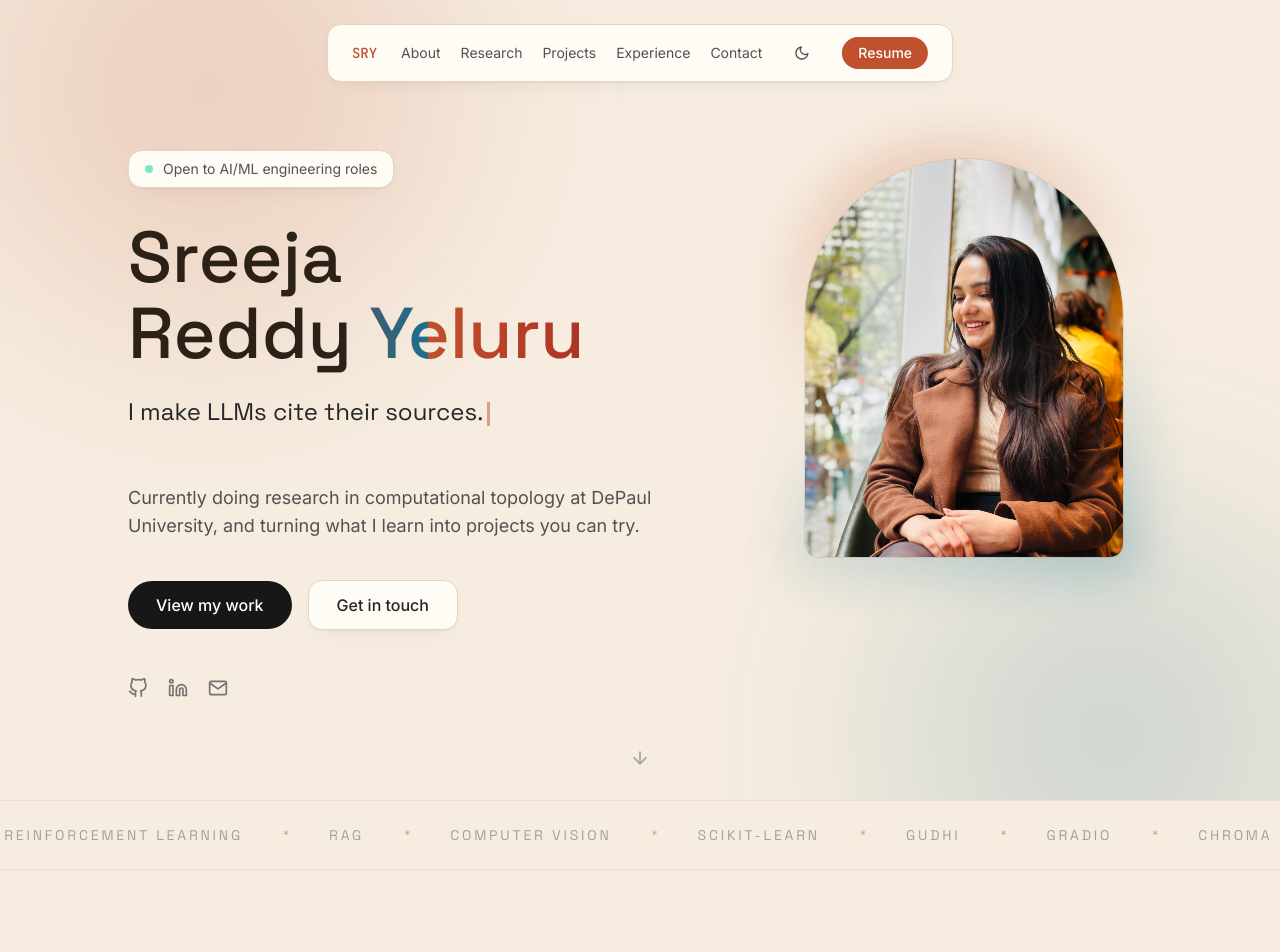
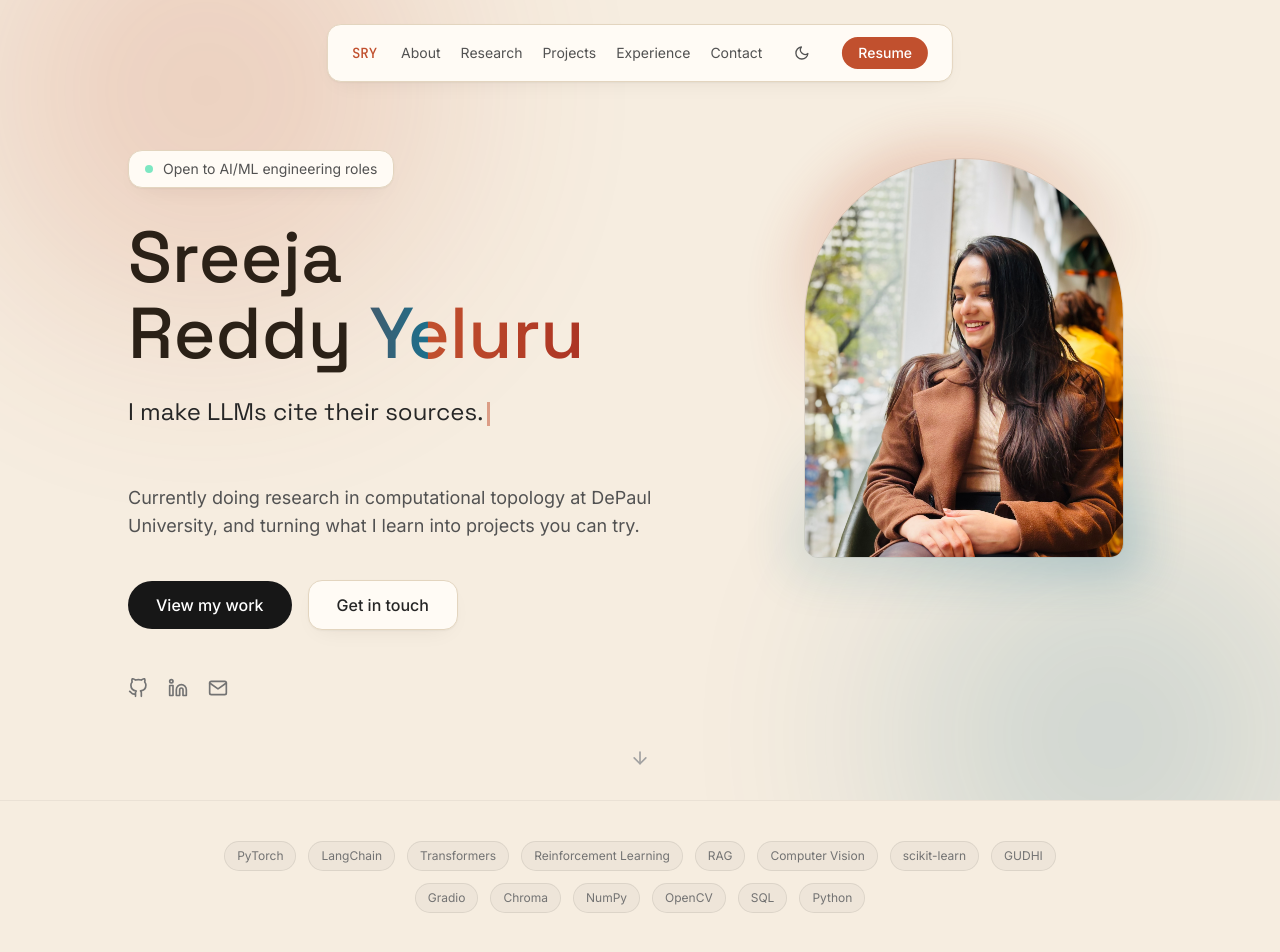
Before and after one commit to yelurusreejareddy/sreeja-portfolio, a React (Vite) app: page / in a window 1280 px wide. Shown: the top 952 px of the page. Built offline with nearby package versions, Linux system fonts and the light colour scheme.

Commit message:
Replace scrolling tech-stack ticker with static pill tags
Tried a floating-words alternative first but only 5-7 of 14 tags were
visible at once, working against the section's job of letting a
visitor scan the whole stack quickly. Static pills match the tag
style already used on project cards.

```diff
--- a/src/components/Marquee.jsx
+++ b/src/components/Marquee.jsx
@@ -16,16 +16,15 @@ const ITEMS = [
 ]
 
 export default function Marquee() {
-  const doubled = [...ITEMS, ...ITEMS]
   return (
-    <div className="relative overflow-hidden py-6 border-y border-black/5 select-none dark:border-white/8">
-      <div className="marquee-track flex w-max items-center gap-10">
-        {doubled.map((item, i) => (
-          <span key={i} className="flex items-center gap-10 shrink-0">
-            <span className="font-display text-sm uppercase tracking-[0.2em] text-neutral-400 dark:text-neutral-500">
-              {item}
-            </span>
-            <span className="text-xs" style={{ color: 'var(--terracotta)', opacity: 0.5 }}>*</span>
+    <div className="py-10 px-6 border-y border-black/5 select-none dark:border-white/8">
+      <div className="max-w-4xl mx-auto flex flex-wrap items-center justify-center gap-x-3 gap-y-3">
+        {ITEMS.map((item) => (
+          <span
+            key={item}
+            className="text-xs px-3 py-1.5 rounded-full bg-black/[0.03] text-neutral-500 border border-black/8 dark:bg-white/[0.04] dark:text-neutral-400 dark:border-white/10"
+          >
+            {item}
           </span>
         ))}
       </div>
```
